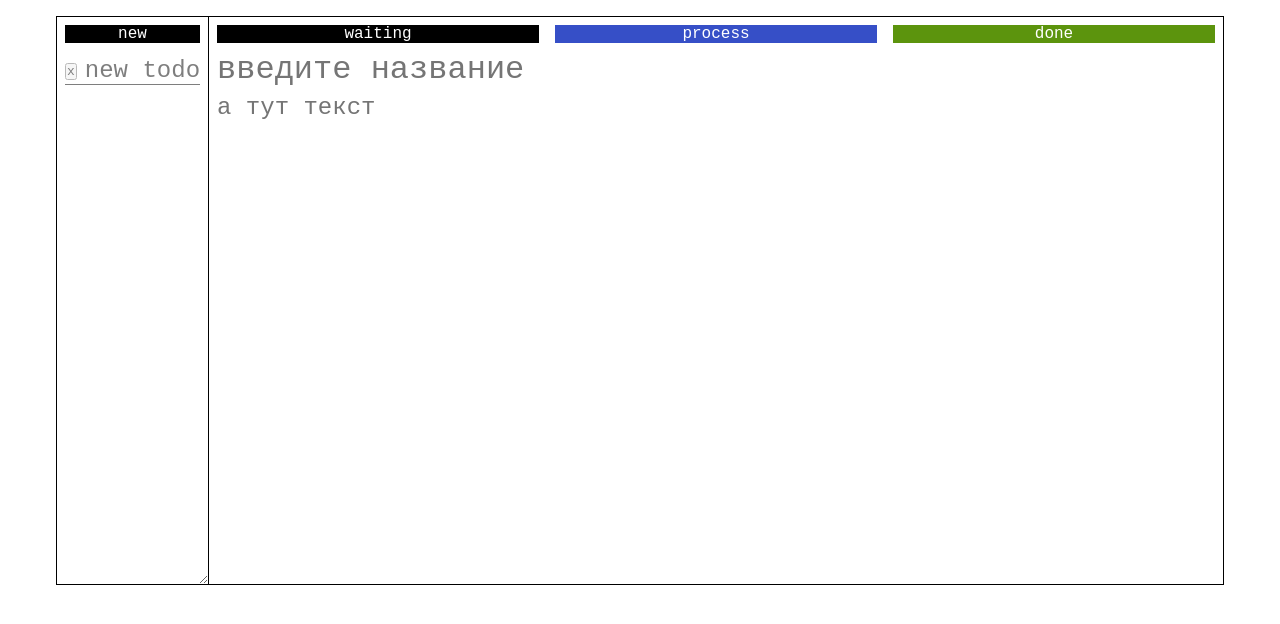
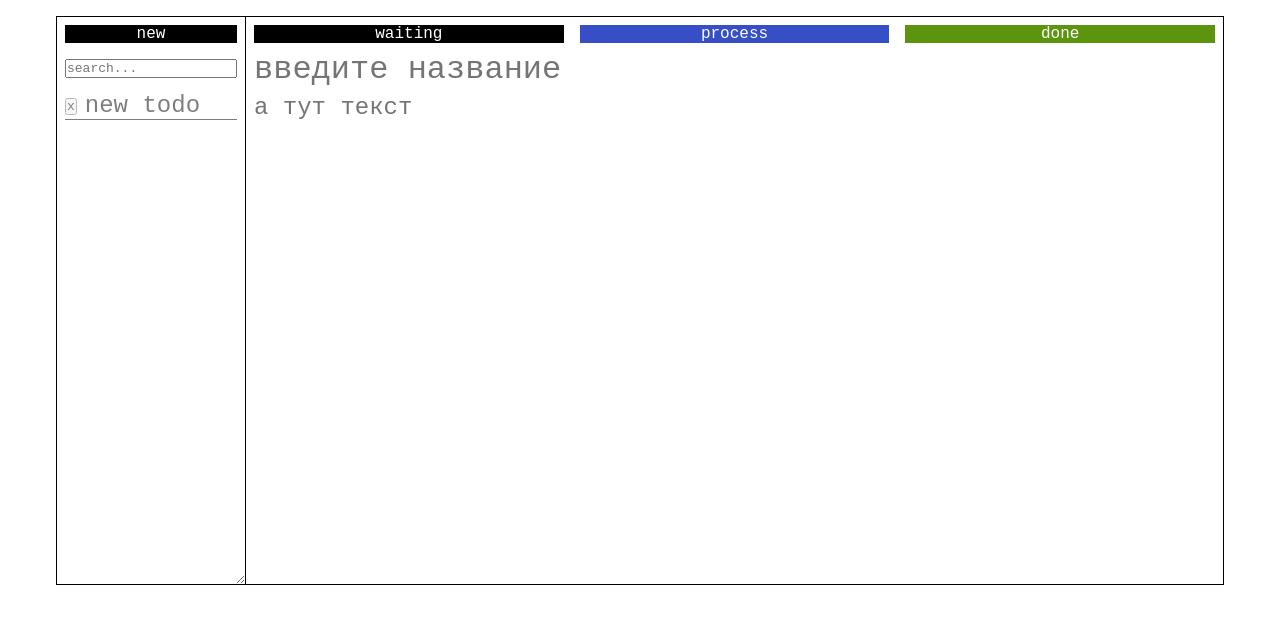
Before and after one commit to stelsp/react-todo, a React (Create React App) app: page / in a window 1280 px wide. Both pictures are taken after a click on the button "new". Shown: the top 624 px of the page. Built offline with nearby package versions, Linux system fonts and the light colour scheme.

Commit message:
feat: seacrhbar

```diff
--- a/src/components/todo-edit/index.tsx
+++ b/src/components/todo-edit/index.tsx
@@ -37,7 +37,7 @@ const TodoHeader: FC = () => {
       <input
         type="text"
         placeholder="введите название"
-        value={currentTodo.title}
+        value={currentTodo.title === 'new todo' ? '' : currentTodo.title}
         onChange={handleEditTitleChange}
       />
     </form>
--- a/src/components/todo-item/index.tsx
+++ b/src/components/todo-item/index.tsx
@@ -48,7 +48,7 @@ const TodoItem: FC<ITodoItem> = ({ el }) => {
               : style.todoItem_waiting
           }
         >
-          {el.title === '' ? 'new todo' : el.title}
+          {el.title === '' ? 'введите название' : el.title}
 
           <p>{el.body}</p>
         </h3>
--- a/src/components/todo-item/style.module.scss
+++ b/src/components/todo-item/style.module.scss
@@ -31,9 +31,6 @@
     }
   }
 
-  &_waiting {
-    color: #000000;
-  }
   &_inprocess {
     color: #364fc7;
   }
--- a/src/components/todo-list/index.tsx
+++ b/src/components/todo-list/index.tsx
@@ -5,14 +5,30 @@ import TodoItem from '../todo-item';
 import style from './style.module.scss';
 
 const TodoList: FC = () => {
-  const { todos } = useData()!;
+  const { todos, filterInput, handleFilterInput } = useData()!;
+
+  const filteredData = todos.filter((el) => {
+    if (filterInput === '') {
+      return el;
+    } else {
+      return el.title.toLowerCase().includes(filterInput);
+    }
+  });
 
   return (
-    <ul className={style.todoList}>
-      {todos.map((el) => (
-        <TodoItem el={el} key={el.id} />
-      ))}
-    </ul>
+    <>
+      <input
+        type="search"
+        value={filterInput}
+        onChange={handleFilterInput}
+        placeholder="search..."
+      />
+      <ul className={style.todoList}>
+        {filteredData.map((el) => (
+          <TodoItem el={el} key={el.id} />
+        ))}
+      </ul>
+    </>
   );
 };
 
--- a/src/context/context.tsx
+++ b/src/context/context.tsx
@@ -1,4 +1,4 @@
-import React, { createContext, FC, FormEventHandler, useContext, useEffect, useState } from 'react';
+import React, { createContext, FC, useContext, useEffect, useState } from 'react';
 import { IData, IDataProvider, ITodo } from './types';
 import useSavedTodosHook from './useSavedTodosHook';
 
@@ -11,6 +11,12 @@ export const useData = () => {
 const DataProvider: FC<IDataProvider> = ({ children }) => {
   const { todos, setTodos } = useSavedTodosHook();
   const [currentTodo, setCurrentTodo] = useState<ITodo | null>(null);
+  const [filterInput, setFilterInput] = useState('');
+
+  const handleFilterInput = (e: any) => {
+    const lowerCase = e.target.value.toLowerCase();
+    setFilterInput(lowerCase);
+  };
 
   useEffect(() => {
     if (todos.length === 0) {
@@ -23,15 +29,17 @@ const DataProvider: FC<IDataProvider> = ({ children }) => {
 
   const createTodo = () => {
     return {
-      title: '',
+      title: 'new todo',
       body: '',
       id: Date.now(),
       status: 'waiting'
     };
   };
-  const handleAddFormSubmit: FormEventHandler<HTMLFormElement> = (e) => {
+
+  const handleAddFormSubmit: React.FormEventHandler<HTMLFormElement> = (e) => {
     e.preventDefault();
     setTodos([createTodo(), ...todos]);
+    setFilterInput('');
   };
 
   const handleDeleteClick = (id: number) => {
@@ -60,7 +68,7 @@ const DataProvider: FC<IDataProvider> = ({ children }) => {
     setCurrentTodo({ ...currentTodo, status });
   };
 
-  const handleEditSubmit: FormEventHandler<HTMLFormElement> = (e) => {
+  const handleEditSubmit: React.FormEventHandler<HTMLFormElement> = (e) => {
     e.preventDefault();
     setTodos(todos.map((el) => (el.id === currentTodo?.id ? currentTodo : el)));
   };
@@ -76,7 +84,9 @@ const DataProvider: FC<IDataProvider> = ({ children }) => {
         handleEditTitleChange,
         handleEditBodyChange,
         handleEditSubmit,
-        handleStatusChange
+        handleStatusChange,
+        filterInput,
+        handleFilterInput
       }}
     >
       {children}
--- a/src/context/types.ts
+++ b/src/context/types.ts
@@ -15,6 +15,8 @@ export interface IData {
   handleEditBodyChange: (e: React.ChangeEvent<HTMLTextAreaElement>) => void;
   handleEditSubmit: (e: React.FormEvent<HTMLFormElement>) => void;
   handleStatusChange: (status: string) => void;
+  filterInput: string;
+  handleFilterInput: (e: any) => void;
 }
 
 export interface IDataProvider {
```
